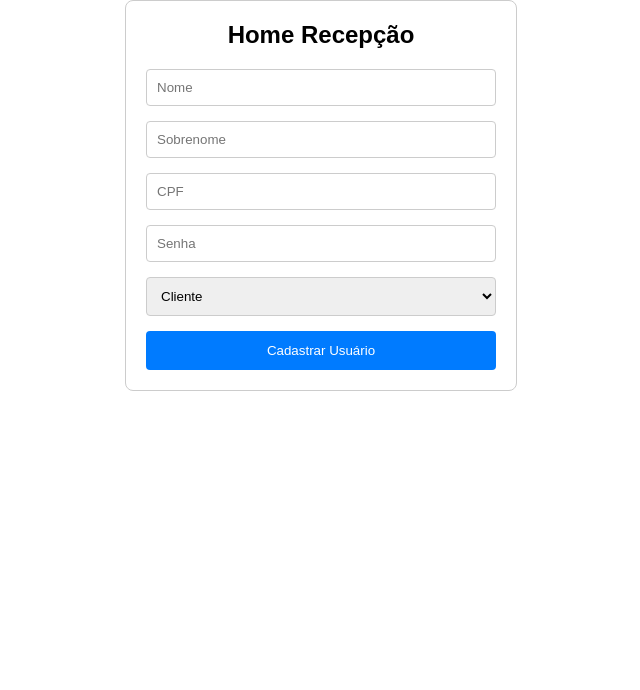
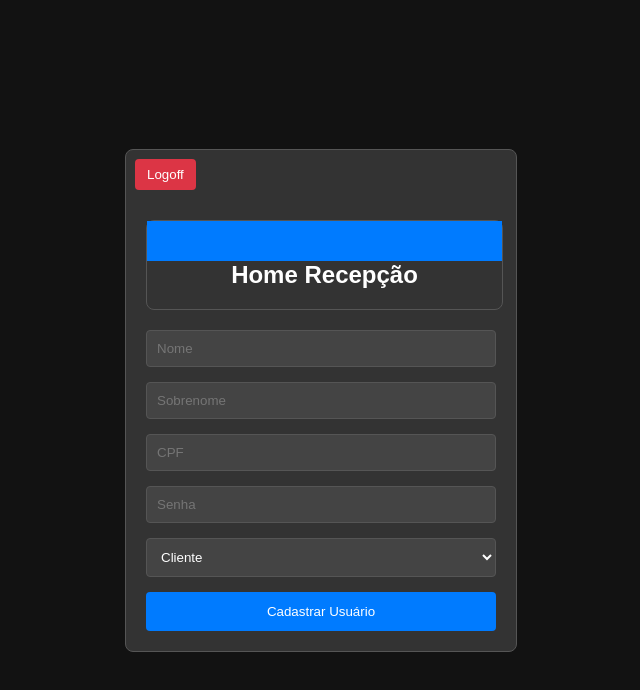
Before and after one commit to tab-med/tabmed-front20, a React (Vite) app: page /recepcao-home in a window 1280 px wide. Shown: the top 690 px of the page, without its empty margins (319-959 px from the left). Built offline with nearby package versions, Linux system fonts and the light colour scheme.

Commit message:
Correções estilização HomeRecepcao

```diff
--- a/src/Components/HomeRecepcao/HomeRecepcao.css
+++ b/src/Components/HomeRecepcao/HomeRecepcao.css
@@ -1,28 +1,79 @@
 /* HomeRecepcao.css */
-.home-recepcao {
+body {
+    background-color: #121212;
+    color: white;
+    margin: 0;
+    display: flex; /* Ativa o Flexbox no body */
+    justify-content: center; /* Centraliza horizontalmente */
+    align-items: center; /* Centraliza verticalmente */
+    min-height: 100vh; /* Garante que o body ocupe toda a altura da tela */
+  }
+
+  .home-recepcao-container {
+    position: relative; /* Permite posicionar o botão dentro do container */
+  }
+
+  .logoff-button {
+    position: absolute;
+    top: 10px; /* Ajuste a distância do topo conforme necessário */
+    left: 10px; /* Ajuste a distância da esquerda conforme necessário */
+    background-color: #dc3545; /* Vermelho */
+    color: white;
+    padding: 8px 12px;
+    border: none;
+    border-radius: 4px;
+    cursor: pointer;
+  }
+
+  .logoff-button:hover {
+    background-color: #c82333; /* Vermelho mais escuro ao passar o mouse */
+  }
+
+  .home-recepcao {
     display: flex;
     flex-direction: column;
-    align-items: center; /* Centraliza os elementos horizontalmente */
+    align-items: center;
     padding: 20px;
-    border: 1px solid #ccc;
+    border: 1px solid #555; /* Borda mais escura */
     border-radius: 8px;
     width: 350px;
-    margin: 0 auto; /* Centraliza o formulário na página */
+    margin: 50px auto; /* Adicionando margem superior para afastar do topo */
+    background-color: #333; /* Fundo escuro para o formulário */
+    max-width: 90%; /* Define uma largura máxima para evitar que vaze */
   }
 
   .home-recepcao h1 {
     margin-bottom: 20px;
     text-align: center;
+    color: white; /* Cor do texto branca para o título */
+    z-index: 1; /* Garante que o título fique acima da barra azul */
+    position: relative; /* Torna o h1 um elemento de posicionamento */
+    padding-top: 40px; /* Adiciona padding superior para dar espaço para a barra azul */
+    width: 100%; /* Garante que o título ocupe toda a largura do container */
+  }
+
+  /* Cria um pseudo-elemento antes do h1 para a barra azul */
+  .home-recepcao h1::before {
+    content: "";
+    position: absolute;
+    top: 0;
+    left: 0;
+    width: 100%;
+    height: 40px; /* Altura da barra azul */
+    background-color: #007bff; /* Cor de fundo azul */
+    z-index: 0; /* Garante que a barra fique atrás do h1 */
   }
 
   .home-recepcao input,
   .home-recepcao select {
     padding: 10px;
     margin-bottom: 15px;
-    border: 1px solid #ccc;
+    border: 1px solid #555; /* Borda mais escura */
     border-radius: 4px;
-    width: 100%; /* Ocupa toda a largura do contêiner pai */
-    box-sizing: border-box; /* Inclui padding e border na largura total */
+    width: 100%;
+    box-sizing: border-box;
+    background-color: #444; /* Fundo mais escuro para os campos */
+    color: white; /* Cor do texto branca nos campos */
   }
 
   .home-recepcao button {
--- a/src/Components/HomeRecepcao/HomeRecepcao.jsx
+++ b/src/Components/HomeRecepcao/HomeRecepcao.jsx
@@ -1,6 +1,7 @@
 import React, { useState } from 'react';
 import axios from 'axios';
 import './HomeRecepcao.css';
+import { useNavigate } from 'react-router-dom';
 
 function HomeRecepcao() {
   const [nome, setNome] = useState('');
@@ -8,6 +9,7 @@ function HomeRecepcao() {
   const [cpf, setCpf] = useState('');
   const [senha, setSenha] = useState('');
   const [tipoAcesso, setTipoAcesso] = useState(3);
+  const navigate = useNavigate();
 
   const handleSubmit = async () => {
     try {
@@ -16,7 +18,7 @@ function HomeRecepcao() {
         sobrenome,
         cpf,
         senha,
-                tipoAcesso
+        tipoAcesso,
       });
       alert('Usuário cadastrado com sucesso');
     } catch (error) {
@@ -24,23 +26,54 @@ function HomeRecepcao() {
     }
   };
 
+  const handleLogoffClick = () => {
+    localStorage.removeItem('usuario');
+    navigate('/');
+  };
+
   return (
+    <div className="home-recepcao-container">
+      <button className="logoff-button" onClick={handleLogoffClick}>
+        Logoff
+      </button>
+
       <div className="home-recepcao">
-            <h1>Home Recepção</h1>
-            <input type="text" placeholder="Nome" value={nome} onChange={(e) => setNome(e.target.value)} />
-            <input type="text" placeholder="Sobrenome" value={sobrenome} onChange={(e) => setSobrenome(e.target.value)} />
-            <input type="text" placeholder="CPF" value={cpf} onChange={(e) => setCpf(e.target.value)} />
-            <input type="password" placeholder="Senha" value={senha} onChange={(e) => setSenha(e.target.value)} />
-            <select value={tipoAcesso} onChange={(e) => setTipoAcesso(Number(e.target.value))}>
+        <h1 className="home-recepcao">Home Recepção</h1>
+        <input
+          type="text"
+          placeholder="Nome"
+          value={nome}
+          onChange={(e) => setNome(e.target.value)}
+        />
+        <input
+          type="text"
+          placeholder="Sobrenome"
+          value={sobrenome}
+          onChange={(e) => setSobrenome(e.target.value)}
+        />
+        <input
+          type="text"
+          placeholder="CPF"
+          value={cpf}
+          onChange={(e) => setCpf(e.target.value)}
+        />
+        <input
+          type="password"
+          placeholder="Senha"
+          value={senha}
+          onChange={(e) => setSenha(e.target.value)}
+        />
+        <select
+          value={tipoAcesso}
+          onChange={(e) => setTipoAcesso(Number(e.target.value))}
+        >
           <option value={1}>Médico</option>
           <option value={2}>Recepção</option>
           <option value={3}>Cliente</option>
         </select>
         <button onClick={handleSubmit}>Cadastrar Usuário</button>
-
       </div>
-
+    </div>
   );
 }
-
 export default HomeRecepcao;
```
Lines whose indentation alone changed are shown as unchanged.
